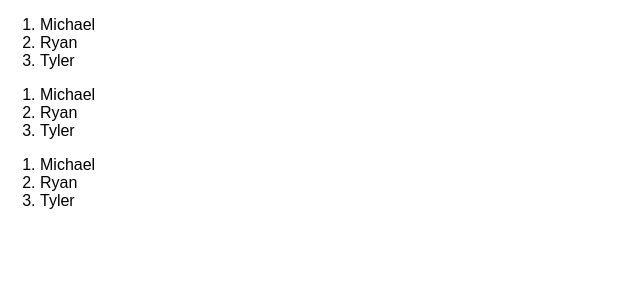
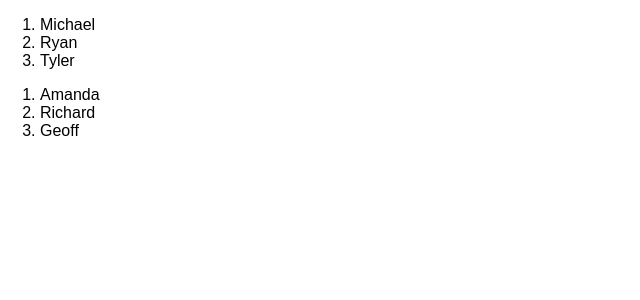
Before and after one commit to kuwatly/Contacts-React, a React (Create React App) app: page / in a window 1280 px wide. Shown: the top 300 px of the page, without its empty margins (0-640 px from the left). Built offline with nearby package versions, Linux system fonts and the light colour scheme.

Commit message:
Add ContactList component
First, we add the ContactList component, and then we use composition
to by adding ContactList inside App's render method. Lastly we configure
the components differently by passing different props.

```diff
--- a/src/App.js
+++ b/src/App.js
@@ -2,11 +2,7 @@ import React, { Component } from 'react';
 
 class ContactList extends React.Component {
   render() {
-    const people = [
-      { name: 'Michael' },
-      { name: 'Ryan' },
-      { name: 'Tyler' }
-    ]
+    const people = this.props.contacts
 
     return <ol>
     {people.map(person => (
@@ -20,9 +16,16 @@ class App extends Component {
   render() {
     return (
       <div className="App">
-        <ContactList/>
-        <ContactList/>
-        <ContactList/>
+        <ContactList contacts={
+          [ { name: 'Michael' },
+            { name: 'Ryan' },
+            { name: 'Tyler' }
+          ]}/>
+        <ContactList contacts={
+          [ { name: 'Amanda' },
+            { name: 'Richard' },
+            { name: 'Geoff' }
+          ]}/>
       </div>
     );
   }
```
